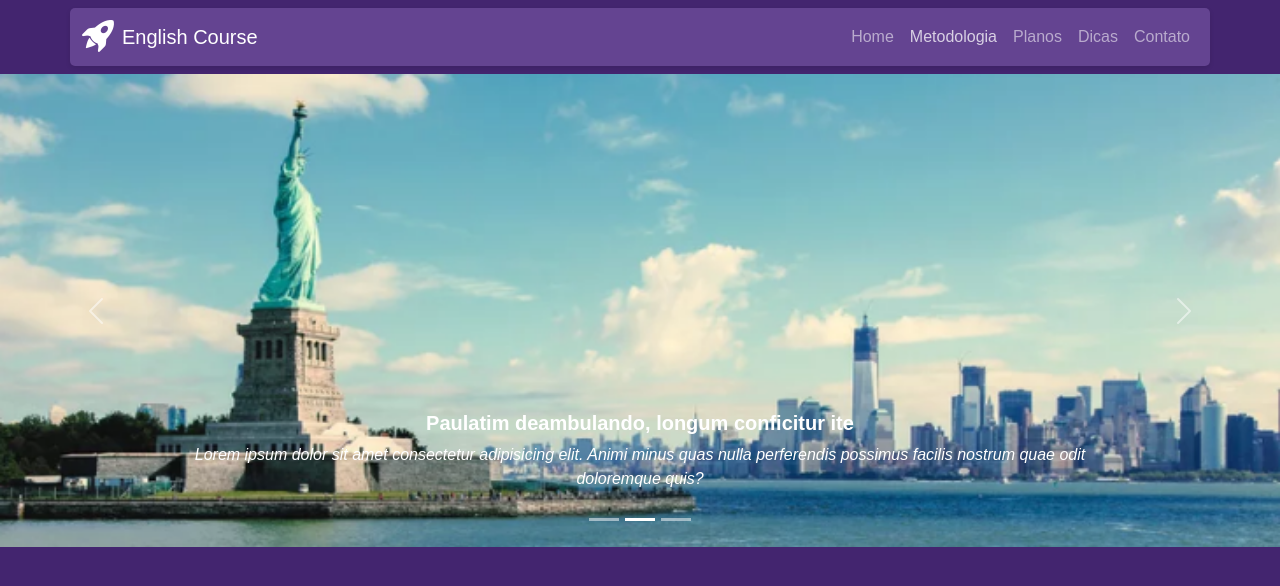
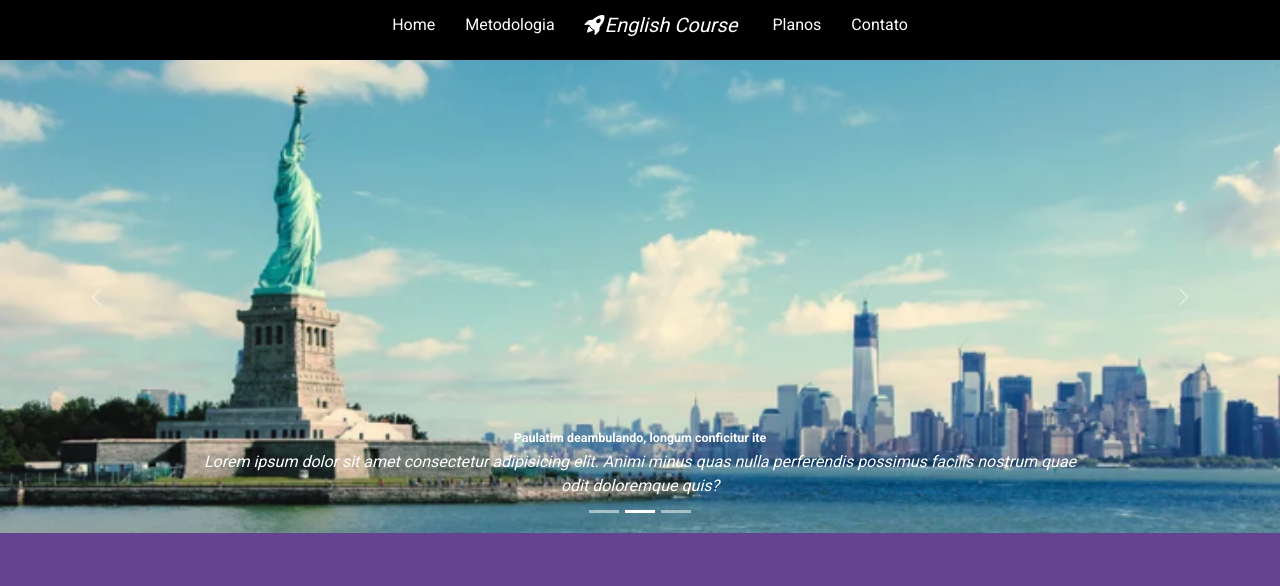
Before and after one commit to thiagoeliandro/talentcloud, a plain HTML site: page English-Teacher/index.html in a window 1280 px wide. Both pictures are taken after a click on the link "Metodologia". Drawn offline with nearby package versions, Linux system fonts and the light colour scheme.

Commit message:
Alteração da index e css

```diff
--- a/English-Teacher/index.html
+++ b/English-Teacher/index.html
@@ -8,33 +8,27 @@
         <link href="https://cdn.jsdelivr.net/npm/bootstrap@5.2.2/dist/css/bootstrap.min.css" rel="stylesheet">
         <link href="https://cdn.jsdelivr.net/npm/bootstrap-icons@1.10.2/font/bootstrap-icons.css" rel="stylesheet">
         <script src="https://cdn.jsdelivr.net/npm/bootstrap@5.2.2/dist/js/bootstrap.bundle.min.js"></script>
-        <link rel="stylesheet" href="index.css">
+        <link rel="stylesheet" href="styles.css">
         <title>English Teacher</title>
     </head>
 
   <body>
     <!-- Início menu superior -->
-        <nav class="navbar navbar-dark navbar-expand-md">
-            <div class="container">
-                <a href="#" class="navbar-brand d-flex align-items-center"><i class="bi bi-rocket-takeoff-fill fs-2 me-2"></i>English Course</a>
-                    <button class="navbar-toggler" type="button" data-bs-toggle="collapse" data-bs-target="#menuBar">
-                        <span class="navbar-toggler-icon"></span>
-                    </button>
-                <div class="collapse navbar-collapse" id="menuBar">
-                    <div class="navbar-nav ms-auto">
-                        <a href="#home" class="nav-link ms-auto">Home</a>
-                        <a href="#metodologia" class="nav-link ms-auto">Metodologia</a>
-                        <a href="#planos" class="nav-link ms-auto">Planos</a>
-                        <a href="#dicas" class="nav-link ms-auto">Dicas</a>
-                        <a href="#contato" class="nav-link ms-auto">Contato</a>
-                    </div>
-                </div>
+    <nav>
+        <div class="">
+          <ul>
+            <li><a href="#home" class="">Home</a></li>
+            <li><a href="#metodologia" class="">Metodologia</a></li>
+            <li><a href="#home" class="logo"><i class="bi bi-rocket-takeoff-fill fs-2 me-2">English Course</i></a></li>
+            <li><a href="#Planos" class="">Planos</a></li>
+            <li><a href="#contato" class="">Contato</a></li>
+          </ul>
         </div>
     </nav>
     <!-- Fim menu superior -->
 
     <!-- Início do carrousel de imagens -->
-        <div class="carousel slide carousel-fade" data-bs-ride="carousel" id="aeb">
+    <div class="carousel slide" data-bs-ride="carousel" id="aeb">
       <div class="carousel-indicators">
         <button class="active" data-bs-target="#aeb" data-bs-slide-to="0"></button>
         <button data-bs-target="#aeb" data-bs-slide-to="1"></button>
@@ -73,8 +67,5 @@
           class="carousel-control-next-icon"></span></button>
     </div>
     <!-- Fim do carrousel de imagens -->
-
-
   </body>
-
 </html>
--- /dev/null
+++ b/English-Teacher/styles.css
@@ -0,0 +1,58 @@
+@import url('https://fonts.googleapis.com/css2?family=Roboto:wght@400;700&display=swap');
+
+* {
+  margin: 0;
+  padding: 0;
+  box-sizing: border-box;
+}
+
+:root {
+  font-size: 62.5%;
+  --nav-bg-color: black;
+  --nav-text-color: white;
+  --button-bg-color: #0052CE;
+  --button-text-color: white;
+}
+
+body {
+  font-size: 1.6rem;
+  font-family: 'Roboto', sans-serif;
+  background-color: #644491;
+}
+
+a {
+  text-decoration: none;
+  color: var(--nav-text-color);
+}
+
+.button {
+  display: inline-flex;
+  justify-content: center;
+  align-items: center;
+
+  padding: 1rem 1.6rem;
+
+  background: var(--button-bg-color);
+  border-radius: .8rem;
+
+  color: var(--button-text-color);
+}
+
+nav {
+  display: flex;
+  justify-content:center ;
+  align-items:center ;
+
+  background-color: var(--nav-bg-color);
+  color: var(--nav-text-color);
+  height: 6rem;
+
+  padding: 0 2.4rem;
+}
+
+ul {
+  display: flex;
+  align-items: center;
+  list-style: none;
+  gap: 3rem;
+}
```
Also changed, not shown: English-Teacher/Versao 1.0/index.html (added, +80 -0 lines), English-Teacher/Versao 1.0/contato.html (renamed from English-Teacher/contato.html), English-Teacher/Versao 1.0/form.css (renamed from English-Teacher/form.css), English-Teacher/Versao 1.0/index.css (renamed from English-Teacher/index.css), English-Teacher/img/flags_british_and_american.png, English-Teacher/img/learn_english.png. Lines whose indentation alone changed are shown as unchanged.
